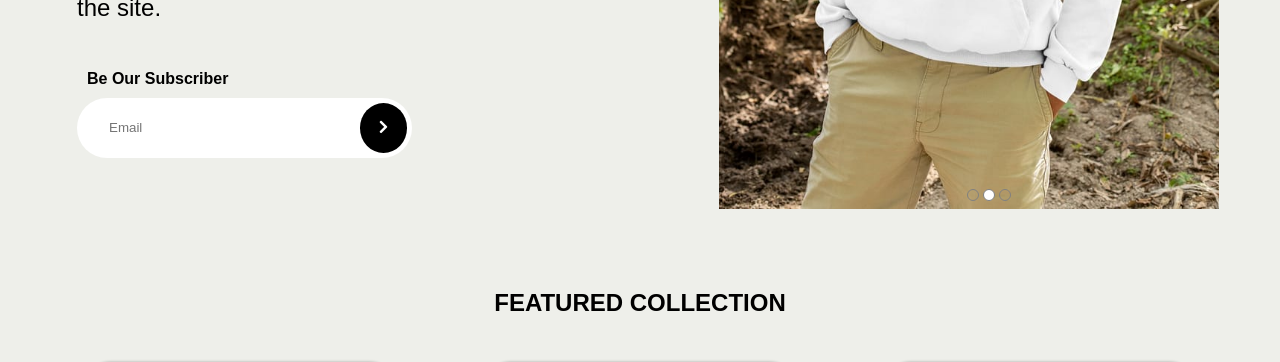
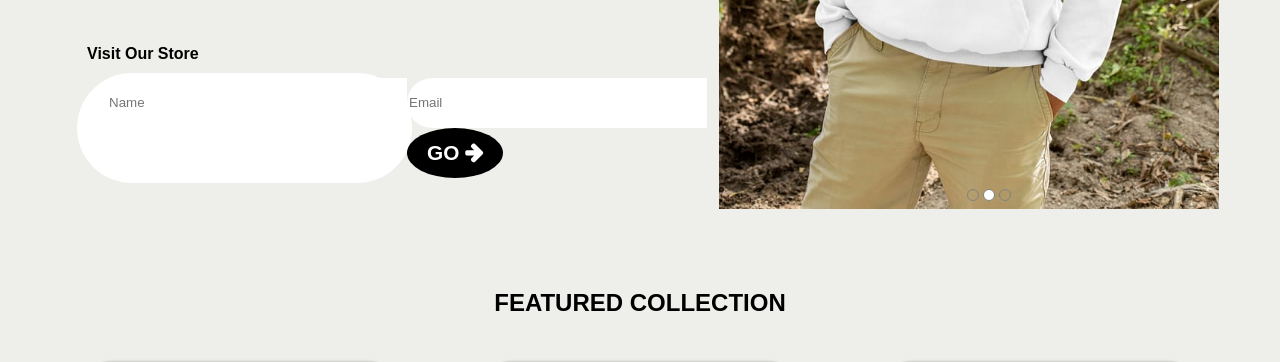
Before and after one commit to msafwankarim/msafwankarim.github.io, a plain HTML site: page gymmm/index.html in a window 1280 px wide. Shown: the part 683-1045 px from the top of the page. Drawn offline with nearby package versions, Linux system fonts and the light colour scheme.

Commit message:
Update index.html

```diff
--- a/gymmm/index.html
+++ b/gymmm/index.html
@@ -128,17 +128,32 @@
               perfect for day to day wear. All the items available at the site.
             </div>
             <div class="form hoverable">
-              <div class="form-label">Be Our Subscriber</div>
+              <div class="form-label">Visit Our Store</div>
               <form action="#" id="subscriberForm">
+                <div class="form-row">
                   <input
+                    type="text"
+                    name="first_name"
+                    placeholder="Name"
+                    required
+                  />
+                </div>
+                <div class="form-row email-row">
+                  <input
+                  class="email"
                     type="email"
                     name="user_mail"
                     placeholder="Email"
                     required
                   />
                   <button type="submit">
-                  <span class="fa fa-angle-right"></span>
+                    GO
+                    <span class="fa fa-arrow-right"></span>
                   </button>
+                </div>
+                <div class="form-row">
+
+                </div>
               </form>
             </div>
           </div>
@@ -218,11 +233,11 @@
       $(".image-carousel").slick({ autoplay: true, dots: true });
       $("#subscriberForm").submit((e) => {
         e.preventDefault();
-        window.location.href = "https://jaatexpress.com/";
+        window.location.href = "https://jaatexpress.com/collections/hoodies";
       });
-      $("#radioForMenu").click(e => {
+      $("#radioForMenu").click((e) => {
         $(".menu-wrapper").toggleClass("visible");
-      })
+      });
     </script>
     <!-- <script src="https://cdn.jsdelivr.net/npm/jquery@3.5.1/dist/jquery.slim.min.js"
         integrity="sha384-DfXdz2htPH0lsSSs5nCTpuj/zy4C+OGpamoFVy38MVBnE+IbbVYUew+OrCXaRkfj"
```
Lines whose indentation alone changed are shown as unchanged.
